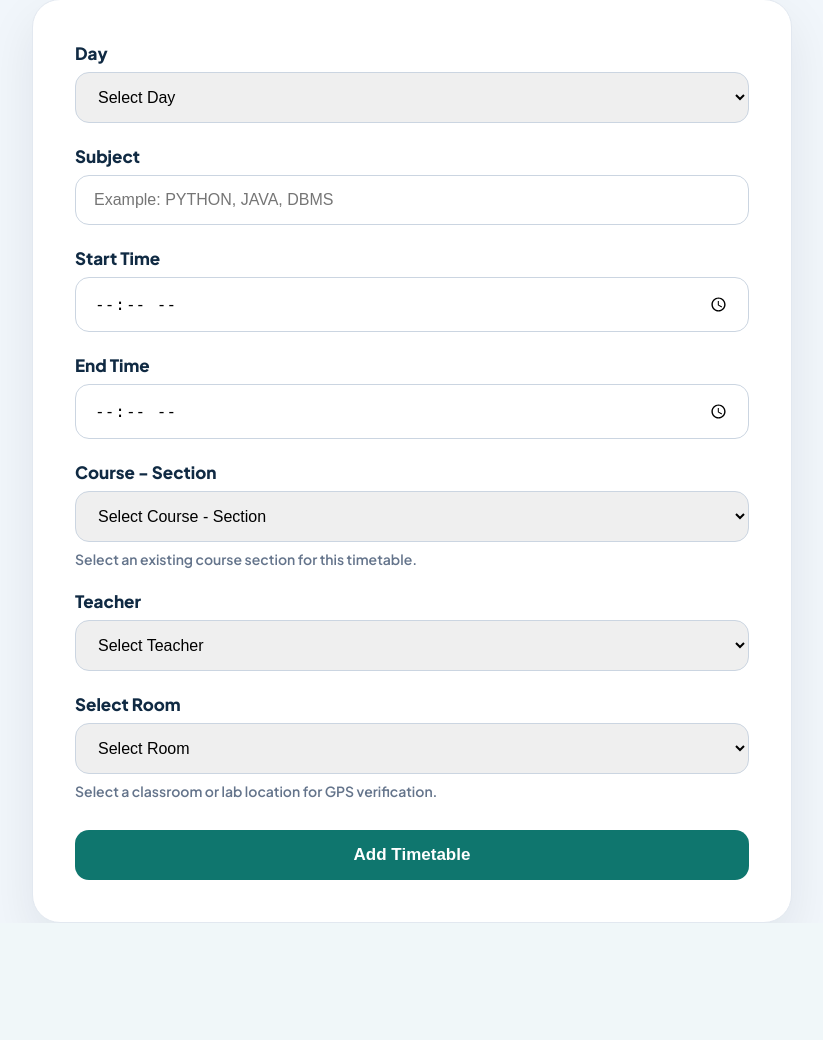
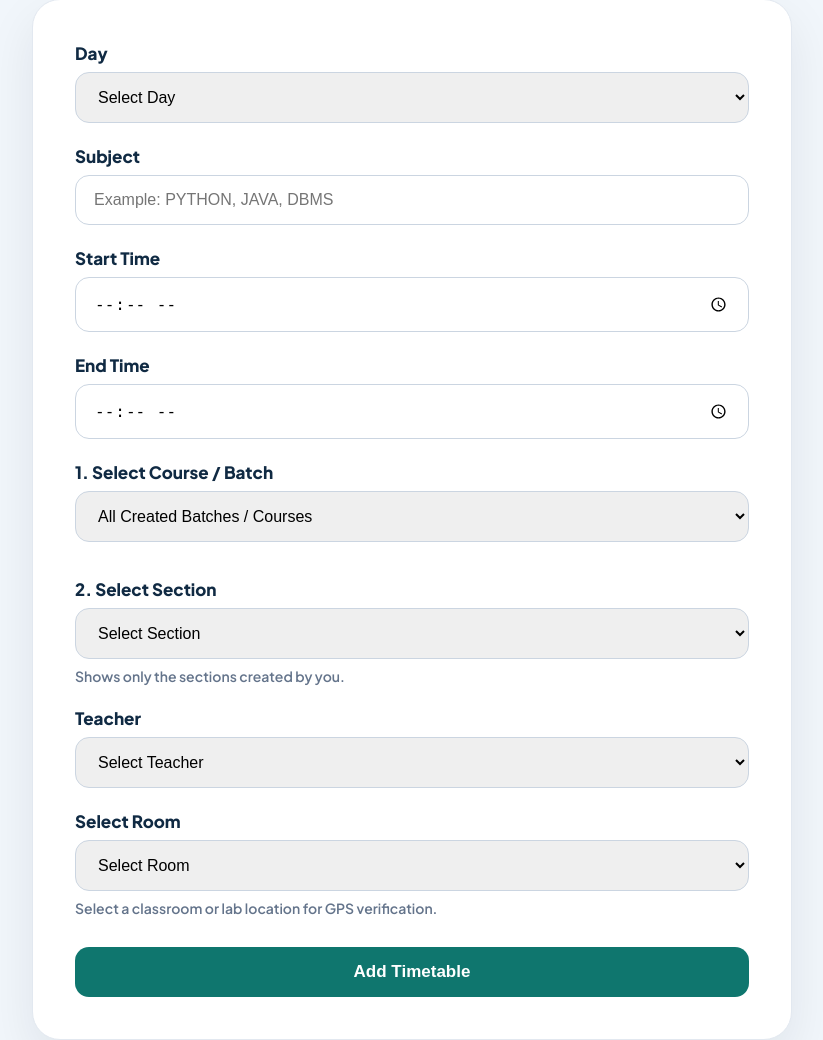
Before and after one commit to anshagarwal2003/Smart-Attendance-Portal, a Flask app: page /admin/add-timetable in a window 1280 px wide. Shown: the part 274-1314 px from the top of the page, without its empty margins (228-1051 px from the left). Before the commit the page ends 1197 px from the top, so only its background shows below. Run offline with Flask 3, Linux system fonts and the light colour scheme; the visitor is signed in with stand-in values (Sample User, id 1); data comes from the database, SQL or seed files in the repository; tables that the repository leaves empty hold one stand-in row (values such as "Sample post").

Commit message:
Fix timetable activation 20m window, filter course sections dynamically, and add admin 10m extension feature

```diff
--- a/backend/app.py
+++ b/backend/app.py
@@ -409,6 +409,7 @@ def init_db():
     migrations = [
         ("timetable", "room_no", "TEXT"),
         ("timetable", "room_range", "INTEGER"),
+        ("timetable", "extension_mins", "INTEGER DEFAULT 0"),
         ("rooms", "room_lat", "REAL"),
         ("rooms", "room_lng", "REAL"),
         ("class_sessions", "timetable_id", "INTEGER"),
@@ -618,17 +619,20 @@ def teacher_dashboard():
         if existing_session:
             continue
 
+        ext_mins = cls["extension_mins"] if "extension_mins" in cls.keys() and cls["extension_mins"] else 0
+        activation_deadline = class_start + timedelta(minutes=TEACHER_ACTIVATION_LIMIT_MINUTES + ext_mins)
+
         cls_dict = dict(cls)
-        cls_dict["activation_deadline"] = class_end.strftime("%H:%M")
-
-        if now < can_start_window:
+        cls_dict["activation_deadline"] = activation_deadline.strftime("%H:%M")
+
+        if now < class_start:
             cls_dict["status_type"] = "UPCOMING"
             cls_dict["status_text"] = f"Upcoming at {cls['start_time']}"
             upcoming_classes.append(cls_dict)
 
-        elif can_start_window <= now <= class_end:
+        elif class_start <= now <= activation_deadline:
             cls_dict["status_type"] = "CAN_START"
-            cls_dict["status_text"] = f"Can start till {class_end.strftime('%H:%M')}"
+            cls_dict["status_text"] = f"Can start till {activation_deadline.strftime('%H:%M')}"
             can_start_classes.append(cls_dict)
 
     con.close()
@@ -827,7 +831,8 @@ def start_class(timetable_id):
         "%Y-%m-%d %H:%M"
     )
 
-    activation_deadline = class_start + timedelta(minutes=TEACHER_ACTIVATION_LIMIT_MINUTES)
+    ext_mins = class_data["extension_mins"] if "extension_mins" in class_data.keys() and class_data["extension_mins"] else 0
+    activation_deadline = class_start + timedelta(minutes=TEACHER_ACTIVATION_LIMIT_MINUTES + ext_mins)
     class_time = f"{class_data['start_time']} - {class_data['end_time']}"
     normalized_section = normalize_section(class_data["section"])
 
@@ -1756,6 +1761,12 @@ def add_timetable():
 
     rooms = con.execute("SELECT * FROM rooms ORDER BY room_no").fetchall()
     sections = get_all_sections(con)
+    course_sections_map = {}
+    for sec in sections:
+        c_name = sec.split("-")[0] if "-" in sec else "GENERAL"
+        if c_name not in course_sections_map:
+            course_sections_map[c_name] = []
+        course_sections_map[c_name].append(sec)
 
     if request.method == "POST":
         day = request.form.get("day", "").strip()
@@ -1773,6 +1784,7 @@ def add_timetable():
                 teachers=teachers,
                 rooms=rooms,
                 sections=sections,
+                course_sections_map=course_sections_map,
                 error="All fields are required"
             )
 
@@ -1783,6 +1795,7 @@ def add_timetable():
                 teachers=teachers,
                 rooms=rooms,
                 sections=sections,
+                course_sections_map=course_sections_map,
                 error="End time must be greater than start time"
             )
 
@@ -1798,6 +1811,7 @@ def add_timetable():
                 teachers=teachers,
                 rooms=rooms,
                 sections=sections,
+                course_sections_map=course_sections_map,
                 error="Invalid teacher selected"
             )
 
@@ -1813,6 +1827,7 @@ def add_timetable():
                 teachers=teachers,
                 rooms=rooms,
                 sections=sections,
+                course_sections_map=course_sections_map,
                 error="This timetable entry already exists"
             )
 
@@ -1828,6 +1843,7 @@ def add_timetable():
                 teachers=teachers,
                 rooms=rooms,
                 sections=sections,
+                course_sections_map=course_sections_map,
                 error=f"Teacher is already allotted to another class ({teacher_overlap['subject']} for {teacher_overlap['section']} from {teacher_overlap['start_time']} to {teacher_overlap['end_time']})!"
             )
 
@@ -1845,7 +1861,7 @@ def add_timetable():
         return redirect(url_for("admin_dashboard"))
 
     con.close()
-    return render_template("add_timetable.html", teachers=teachers, rooms=rooms, sections=sections)
+    return render_template("add_timetable.html", teachers=teachers, rooms=rooms, sections=sections, course_sections_map=course_sections_map)
 
 @app.route("/admin/add-room", methods=["GET", "POST"])
 def add_room():
@@ -1899,6 +1915,24 @@ def delete_timetable(timetable_id):
 
     return redirect(url_for("admin_dashboard"))
 
+
+@app.route("/admin/extend-timetable/<int:timetable_id>", methods=["POST"])
+def extend_timetable(timetable_id):
+    if "admin_id" not in session:
+        return redirect(url_for("admin_login"))
+
+    con = get_db()
+    con.execute("""
+        UPDATE timetable
+        SET extension_mins = COALESCE(extension_mins, 0) + 10
+        WHERE id = ?
+    """, (timetable_id,))
+    con.commit()
+    con.close()
+
+    flash("Teacher activation window successfully extended by +10 minutes!", "success")
+    return redirect(url_for("admin_dashboard"))
+
 @app.route("/admin/add-course", methods=["GET", "POST"])
 def add_course():
     if "admin_id" not in session:
--- a/backend/templates/add_timetable.html
+++ b/backend/templates/add_timetable.html
@@ -49,19 +49,49 @@
         </div>
 
         <div class="form-group">
-            <label>Course - Section</label>
-            <select name="section" required>
-                <option value="">Select Course - Section</option>
+            <label>1. Select Course / Batch</label>
+            <select id="courseSelect" onchange="filterSections()" style="margin-bottom: 14px;">
+                <option value="ALL">All Created Batches / Courses</option>
+                {% if course_sections_map %}
+                    {% for course_name in course_sections_map.keys() %}
+                        <option value="{{ course_name }}">{{ course_name }}</option>
+                    {% endfor %}
+                {% endif %}
+            </select>
+        </div>
+
+        <div class="form-group">
+            <label>2. Select Section</label>
+            <select name="section" id="sectionSelect" required>
+                <option value="">Select Section</option>
                 {% for sec in sections %}
-                    <option value="{{ sec }}">{{ sec }}</option>
+                    {% set c_prefix = sec.split('-')[0] if '-' in sec else 'GENERAL' %}
+                    <option value="{{ sec }}" data-course="{{ c_prefix }}">{{ sec }}</option>
                 {% endfor %}
             </select>
             {% if not sections %}
-                <p class="small-help" style="color: red;">No sections found. Please register a student or section first.</p>
+                <p class="small-help" style="color: #ef4444; font-weight: 700;">No sections created yet. Only sections you create in your institution will appear here.</p>
             {% else %}
-                <p class="small-help">Select an existing course section for this timetable.</p>
+                <p class="small-help">Shows only the sections created by you.</p>
             {% endif %}
         </div>
+
+        <script>
+        function filterSections() {
+            const courseVal = document.getElementById("courseSelect").value;
+            const secSelect = document.getElementById("sectionSelect");
+            const options = secSelect.getElementsByTagName("option");
+            secSelect.value = "";
+            for (let i = 1; i < options.length; i++) {
+                const optCourse = options[i].getAttribute("data-course");
+                if (courseVal === "ALL" || optCourse === courseVal) {
+                    options[i].style.display = "";
+                } else {
+                    options[i].style.display = "none";
+                }
+            }
+        }
+        </script>
 
         <div class="form-group">
             <label>Teacher</label>
```
Also changed, not shown: backend/templates/admin_course.html (+6 -3 lines).
